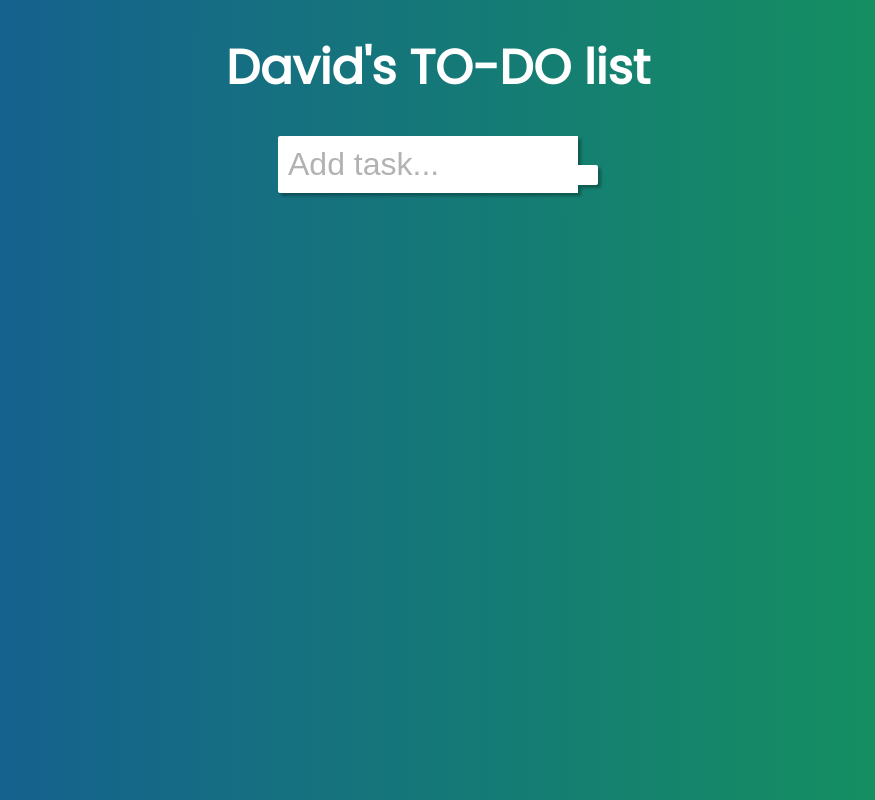
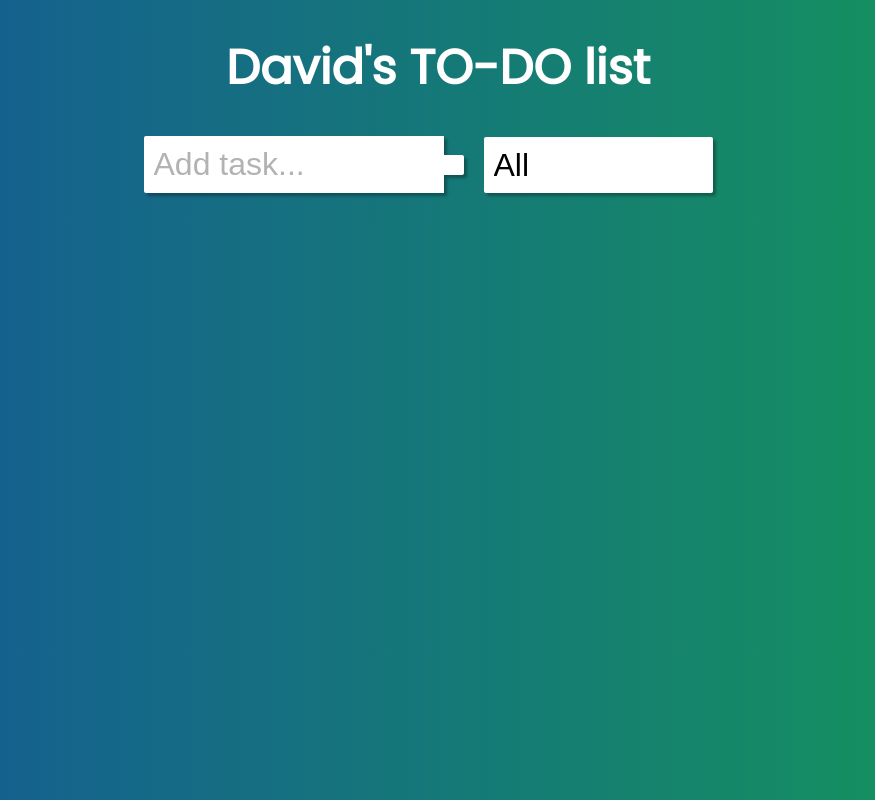
Before and after one commit to Le-David/to-do, a Next.js app: page / in a window 1280 px wide. Shown: the whole page, without its empty margins (202-1077 px from the left). Built offline with nearby package versions, Linux system fonts and the light colour scheme.

Commit message:
WIP: set UI for select

```diff
--- a/pages/components/TodoForm.tsx
+++ b/pages/components/TodoForm.tsx
@@ -54,6 +54,16 @@ export const TodoForm: React.FunctionComponent<TodoFormProps> = ({
         <button onClick={submitHandler} className={styles.submit} type="submit">
           <i className="fas fa-plus-square"></i>
         </button>
+        <div className={styles.select}>
+          <select className={styles.selectIn} name="filter" id="filter">
+            <option value="all">All</option>
+            <option value="completed">Completed</option>
+            <option value="uncompleted">Uncompleted</option>
+          </select>
+          <div className={styles.arrow}>
+            <i className="fas fa-chevron-down"></i>
+          </div>
+        </div>
       </form>
     </div>
   )
--- a/styles/components/TodoForm.module.sass
+++ b/styles/components/TodoForm.module.sass
@@ -1,15 +1,20 @@
 .form
+    display: flex
+    justify-content: center
+    align-items: center
     margin-bottom: 24px
 
-.submit, .input
+.submit, .input, .selectIn
     padding: 10px
     font-size: 32px
     outline: 0
     border: none
     background: #fff
+    box-shadow: 3px 3px 3px rgba(0,0,0,0.3)
+
+.submit, .input
+    border-radius: 0
     color: #159957
-    box-shadow: 3px 3px 3px rgba(0,0,0,0.3)
-    border-radius: 0
 
 .input
     width: 300px
@@ -30,3 +35,21 @@
         color: #fff
         cursor: pointer
         background: #159957
+
+.select
+    position: relative
+    margin: 0 20px
+
+.selectIn
+    padding-right: 30px
+    border-radius: 2px
+    appearance: none
+    cursor: pointer
+
+.arrow
+    position: absolute
+    top: 50%
+    right: 10px
+    transform: translateY(-50%)
+    transition: transform .3s ease-in-out
+    pointer-events: none
```
